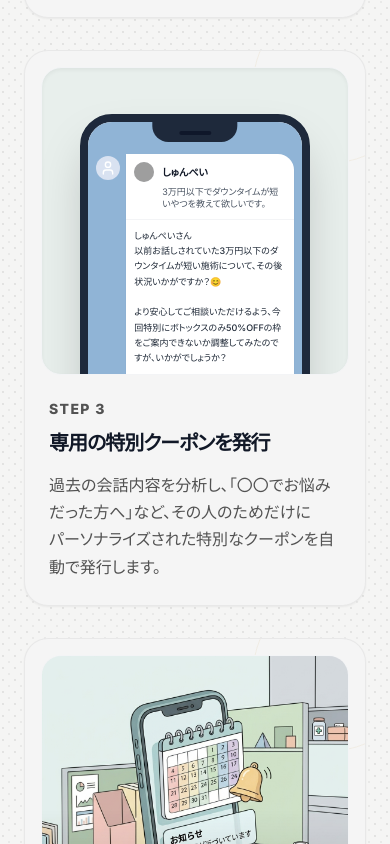
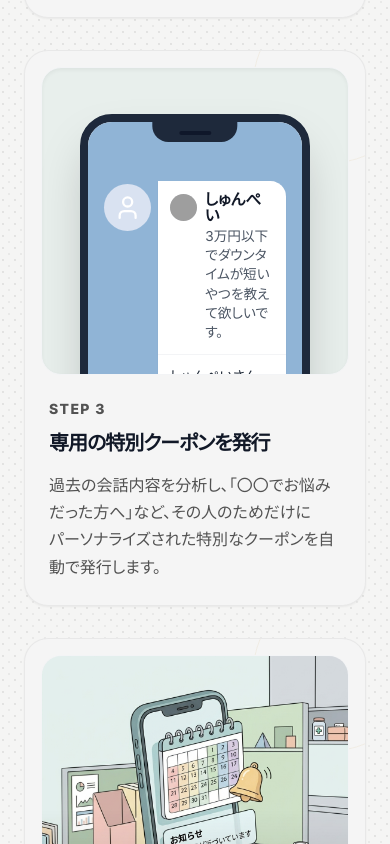
Before and after one commit to mikamishunpei/quicka-sdr-lp, a React (Vite) app: page /clinic in a window 390 px wide. Shown: the part 4680-5524 px from the top of the page. Built offline with nearby package versions, Linux system fonts and the light colour scheme; grey boxes are pictures that could not be loaded.

Commit message:
Fix chat UI overflow using CSS container queries (cqw) for perfect fluid scaling inside smartphone mockup

```diff
--- a/src/components/clinic/ClinicSolution.tsx
+++ b/src/components/clinic/ClinicSolution.tsx
@@ -49,26 +49,26 @@ export function ClinicSolution() {
           imageSrc: "/solution_step_3.png",
           isScreenshot: true,
           customContent: (
-            <div className="w-full h-full bg-[#90B4D6] px-2 pt-8 pb-4 overflow-hidden relative">
+            <div className="w-full h-full bg-[#90B4D6] px-[4cqw] pt-[15cqw] pb-[4cqw] overflow-hidden relative">
               <div className="flex items-start">
-                <div className="w-6 h-6 sm:w-8 sm:h-8 rounded-full bg-[#D9E2F1] flex-shrink-0 mr-1.5 sm:mr-2 flex items-center justify-center mt-0.5">
-                  <User className="w-4 h-4 sm:w-5 sm:h-5 text-white" />
+                <div className="w-[12cqw] h-[12cqw] rounded-full bg-[#D9E2F1] flex-shrink-0 mr-[2cqw] flex items-center justify-center mt-[1cqw]">
+                  <User className="w-[7cqw] h-[7cqw] text-white" />
                 </div>
 
-                <div className="bg-white rounded-2xl rounded-tl-none flex-1 overflow-hidden shadow-sm">
-                  <div className="p-2 sm:p-3 border-b border-gray-100">
-                    <div className="flex items-center mb-1">
-                      <div className="w-5 h-5 sm:w-6 sm:h-6 rounded-full bg-gray-200 overflow-hidden mr-2">
+                <div className="bg-white rounded-[4cqw] rounded-tl-none flex-1 overflow-hidden shadow-sm">
+                  <div className="p-[3cqw] border-b border-gray-100">
+                    <div className="flex items-center mb-[1cqw]">
+                      <div className="w-[7cqw] h-[7cqw] rounded-full bg-gray-200 overflow-hidden mr-[2cqw]">
                         <img src="https://images.unsplash.com/photo-1543466835-00a7907e9de1?w=100&h=100&fit=crop" alt="User" className="w-full h-full object-cover" />
                       </div>
-                      <span className="font-bold text-gray-900 text-[10px] sm:text-xs">しゅんぺい</span>
+                      <span className="font-bold text-gray-900 text-[4cqw] leading-none">しゅんぺい</span>
                     </div>
-                    <p className="text-[9px] sm:text-[11px] text-gray-600 pl-7 sm:pl-8 leading-snug">
+                    <p className="text-[3.5cqw] text-gray-600 pl-[9cqw] leading-[1.4]">
                       3万円以下でダウンタイムが短いやつを教えて欲しいです。
                     </p>
                   </div>
 
-                  <div className="p-2 sm:p-3 text-[9px] sm:text-[11px] text-gray-800 leading-relaxed font-medium">
+                  <div className="p-[3cqw] text-[3.5cqw] text-gray-800 leading-[1.6] font-medium">
                     しゅんぺいさん<br />
                     以前お話しされていた3万円以下のダウンタイムが短い施術について、その後状況いかがですか？😊<br /><br />
                     より安心してご相談いただけるよう、今回特別にボトックスのみ50%OFFの枠をご案内できないか調整してみたのですが、いかがでしょうか？<br /><br />
--- a/src/components/ui/hero-monochrome.tsx
+++ b/src/components/ui/hero-monochrome.tsx
@@ -520,7 +520,7 @@ export function HeroMonochrome({
                   {(step.imageSrc || step.customContent) && (
                     <div className={cn("relative w-full aspect-square mb-6 overflow-hidden rounded-[1.25rem] border border-gray-100 dark:border-white/10 z-10 shadow-inner", step.isScreenshot ? "bg-[#e8efec]" : "")}>
                       {step.isScreenshot ? (
-                        <div className="relative w-[75%] h-[120%] mx-auto mt-[15%] bg-white rounded-[2rem] border-[8px] border-slate-800 shadow-2xl overflow-hidden transform transition duration-700 ease-out group-hover:-translate-y-4">
+                        <div className="relative w-[75%] h-[120%] mx-auto mt-[15%] bg-white rounded-[2rem] border-[8px] border-slate-800 shadow-2xl overflow-hidden transform transition duration-700 ease-out group-hover:-translate-y-4 @container">
                            {/* Notch */}
                            <div className="absolute top-0 left-1/2 -translate-x-1/2 h-5 bg-slate-800 rounded-b-2xl w-[40%] z-20 flex justify-center items-center">
                               <div className="w-8 h-1 bg-slate-900 rounded-full mt-0.5"></div>
```
